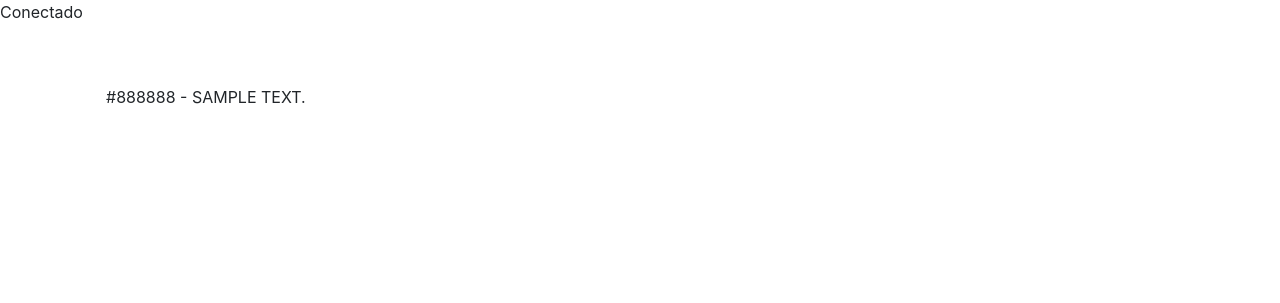
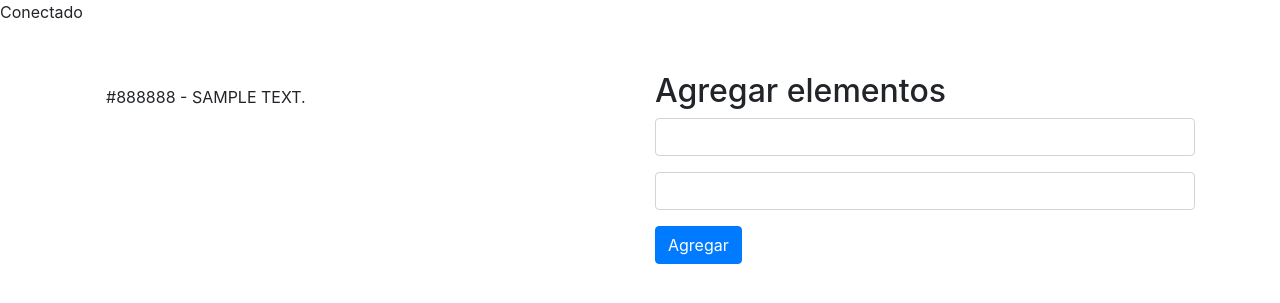
Before and after one commit to JoshuaValey/php_example, a PHP site: page / in a window 1280 px wide. Shown: the top 303 px of the page. Run offline with PHP 8.4, Linux system fonts and the light colour scheme; tables that the repository leaves empty or names only in its code hold one stand-in row (values such as "Sample post").

Commit message:
Escritura de datos en la DB

```diff
--- a/index.php
+++ b/index.php
@@ -12,6 +12,21 @@ $gsent->execute();
 //Crear un arreglo en el que se guarda la data
 $resultado = $gsent->fetchAll();
 
+//ESCRITURA DE DATOS EN LA DB.
+if ($_POST) {
+                //name='color' del iput html
+    /*echo $_POST['color'];
+    echo $_POST['descripcion'];*/
+
+    $color = $_POST['color'];
+    $descripcion = $_POST['descripcion'];
+
+    $sql_agregar = 'INSERT INTO colores (color, descripcion)
+                                    VALUES(?,?);';
+    $sentencia_agregar = $pdo->prepare($sql_agregar);
+    $sentencia_agregar->execute(array($color, $descripcion));
+    header('location:index.php');
+}
 
 
 
@@ -36,12 +51,12 @@ $resultado = $gsent->fetchAll();
     <div class="container mt-5">
 
         <div class="row">
-            <div class="col-md-5">
+            <div class="col-md-6">
+
 
                 <?php foreach ($resultado as $dato) :  ?>
 
-                    <div
-                    class="alert alert-<?php echo $dato['color']; ?>
+                    <div class="alert alert-<?php echo $dato['color']; ?>
                     text-uppercase" role="alert">
 
                         <?php echo $dato['color']; ?>
@@ -52,6 +67,16 @@ $resultado = $gsent->fetchAll();
                 <?php endforeach; ?>
 
             </div>
+
+            <div class="col-md-6">
+                <h2>Agregar elementos</h2>
+                <form method="POST">
+                    <input type="text" class="form-control" , name="color">
+                    <input type="text" class="form-control mt-3" , name="descripcion">
+                    <button class="btn btn-primary mt-3">Agregar</button>
+                </form>
+            </div>
+
         </div>
 
 
```
